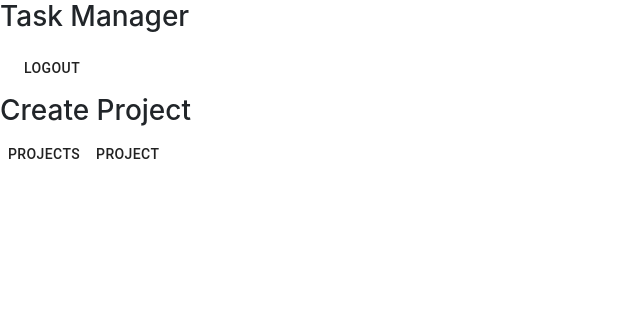
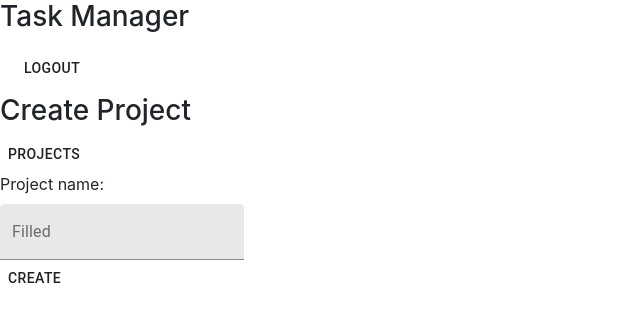
Before and after one commit to ArkadiPr/Final-Project, a React (Create React App) app in the folder src/main/final-project-frontend/: page /projects in a window 1280 px wide. Both pictures are taken after a click on the button "CREATE PROJECT". Shown: the top 322 px of the page, without its empty margins (0-640 px from the left). Built offline with nearby package versions, Linux system fonts and the light colour scheme; what react-alert-template-mui would draw is missing.

Commit message:
edited create project page

```diff
--- a/src/main/final-project-frontend/src/components/createProject.jsx
+++ b/src/main/final-project-frontend/src/components/createProject.jsx
@@ -1,23 +1,49 @@
 import React, { useState, useEffect } from 'react';
 import Button from '@material-ui/core/Button';
+import axios from 'axios';
+import authHeader from '../api/authHeader';
+import authController from '../api/authController';
+import TextField from '@material-ui/core/TextField';
+
 const CreateProject = (props) => {
-    const {setPage} = props
+    const API_URL = 'http://localhost:8188/api/v1/projects/';
+    const user = authController.getCurrentUser();
+    const {setPage, setProjectId} = props;
+    const {projectName, setProjectName} = useState('');
+
+    useEffect(()=>{
+        console.log(user);
+    },[]);
 
     const switchToProjects = (e) => {
         e.preventDefault();
         setPage(1);
     };
 
-    const switchToProject = (e) => {
+    const openNewProject = (e) => {
         e.preventDefault();
-        setPage(2);
+        const newProject = {id: null, projectName: projectName, user: user, tasks: null};
+        return axios.post(API_URL, newProject,
+            {headers: authHeader()})
+            .then(res => {
+                setProjectId(res.id);
+                setPage(2);
+        });
     };
 
     return (
         <div>
             <h3>Create Project</h3>
             <Button onClick={switchToProjects}>Projects</Button>
-            <Button onClick={switchToProject}>Project</Button>
+            <form onSubmit={openNewProject}>
+                <label>Project name:</label>
+                <div>
+                    <TextField id="filled-basic" label="Filled" variant="filled" onChange={e=>setProjectName(e.target.value)} />
+                </div>
+                <div>
+                    <Button type="submit">Create</Button>
+                </div>
+            </form>
         </div>
     );
 }
```
